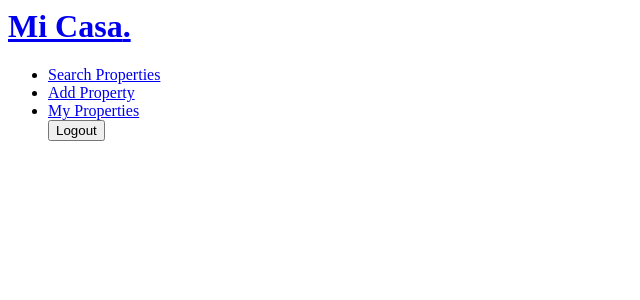
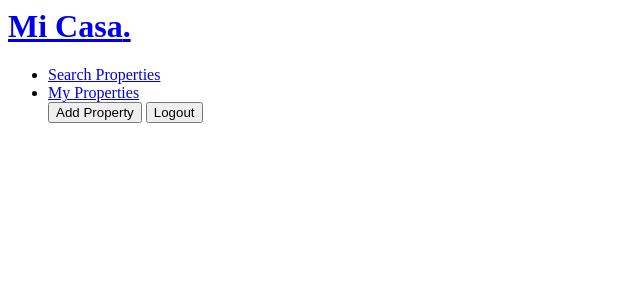
Before and after one commit to xDenzil/micasa-real-estate, a PHP site: page /blocks/user-navigation.php in a window 1280 px wide. Shown: the top 300 px of the page, without its empty margins (0-640 px from the left). Run offline with PHP 8.4, Linux system fonts and the light colour scheme.

Commit message:
user-permission tweaks

```diff
--- a/blocks/user-navigation.php
+++ b/blocks/user-navigation.php
@@ -24,11 +24,9 @@
                                 <a class="nav-link text-white" href="property-search.php">Search Properties</a>
                             </li>
                             <li class="nav-item">
-                                <a class="nav-link text-white" href="add-property.php">Add Property</a>
-                            </li>
-                            <li class="nav-item">
                                 <a class="nav-link text-white" href="user-dashboard.php">My Properties</a>
                             </li>
+                            <input class="btn btn-primary rouund" type="button" value="Add Property" onclick="window.location.href='add-property.php'">
                             <input class="btn btn-light rouund" type="button" value="Logout" onclick="window.location.href='scripts/logout.php'">
                         </ul>
                     </nav>
```
